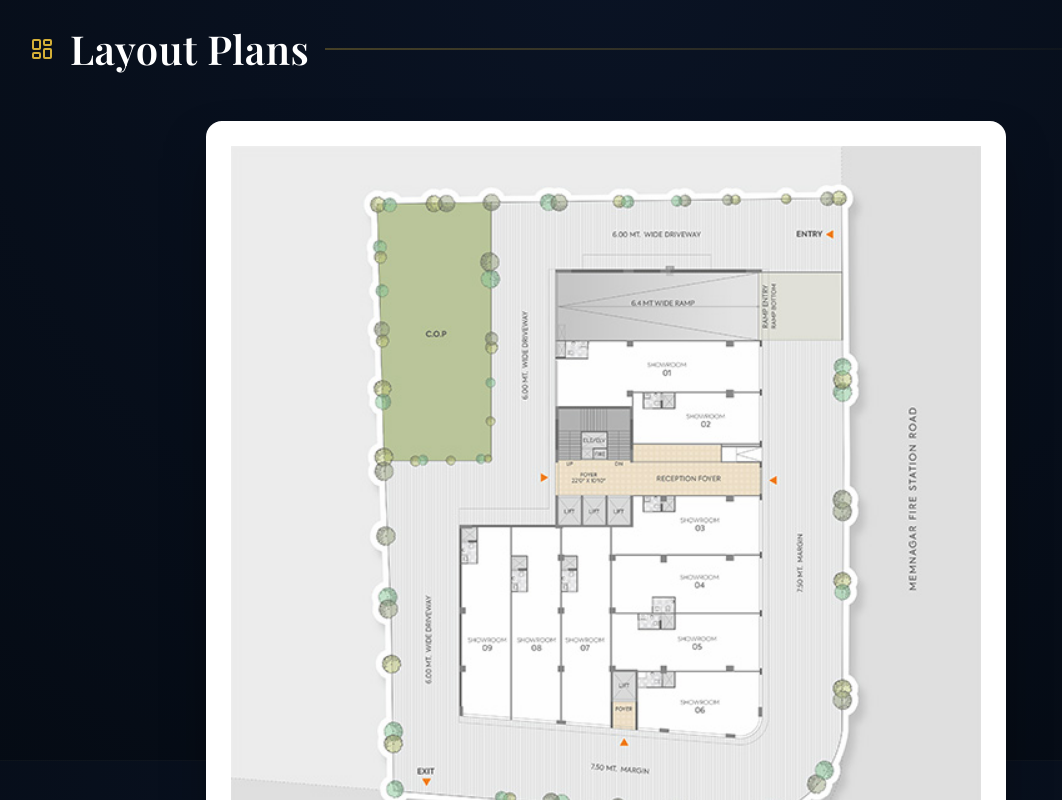
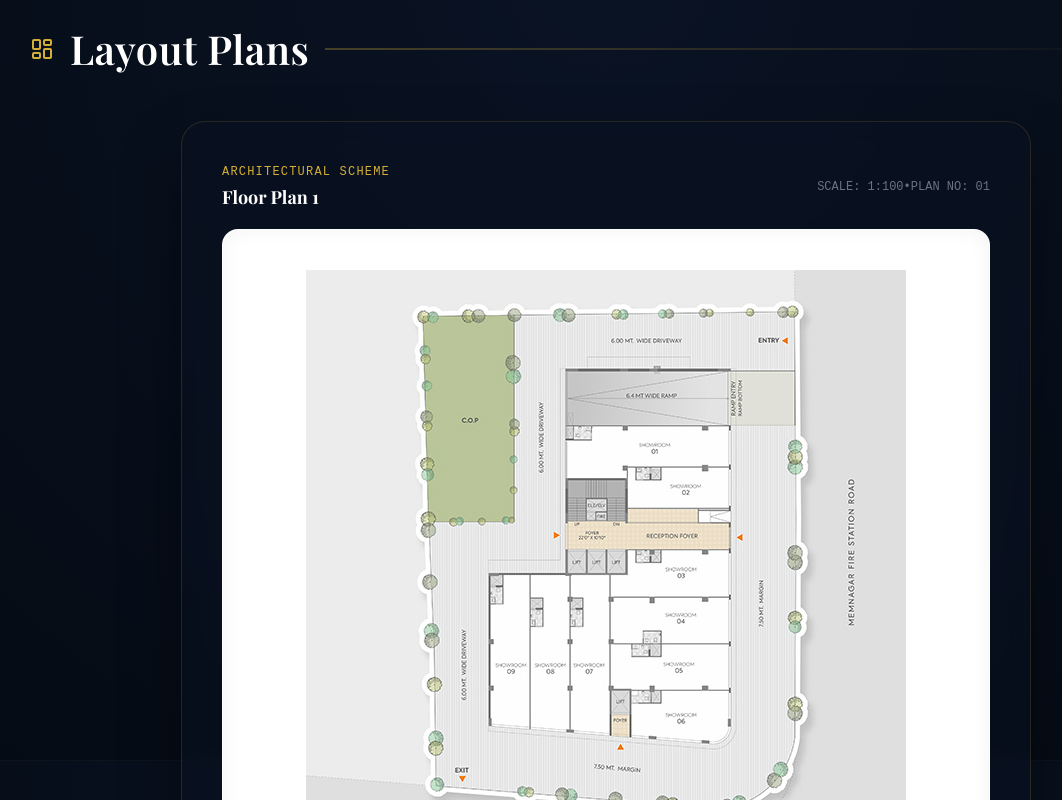
Before and after one commit to previewsites/shreeradhekrishnaconstruction, a React (Vite) app: page /#/projects/cross-roads in a window 1280 px wide. Shown: the part 2440-3240 px from the top of the page, without its empty margins (34-1096 px from the left). Built offline with nearby package versions, Linux system fonts and the light colour scheme; a web font is replaced by a local one.

Commit message:
design: overhaul layout blueprints into detailed dark cards with padded frames

```diff
--- a/src/pages/ProjectDetail.css
+++ b/src/pages/ProjectDetail.css
@@ -232,21 +232,42 @@
 }
 
 .layout-item {
-  max-width: 800px;
+  max-width: 850px;
+  width: 100%;
   margin: 0 auto;
-  border-radius: 16px;
-  overflow: hidden;
-  border: 1px solid rgba(255, 255, 255, 0.1);
-  background: #fff;
-  padding: 1.5rem;
-  box-shadow: 0 25px 50px -12px rgba(0, 0, 0, 0.5);
+  border-radius: 24px;
+  border: 1px solid rgba(212, 175, 55, 0.15);
+  background: rgba(10, 19, 36, 0.4);
+  padding: 2.5rem;
+  box-shadow: 0 30px 60px rgba(0, 0, 0, 0.4);
+  backdrop-filter: blur(10px);
 }
 
-.layout-item img {
-  width: 100%;
+.blueprint-header {
+  border-color: rgba(212, 175, 55, 0.15) !important;
+}
+
+.blueprint-image-wrapper {
+  background: #ffffff;
+  padding: 2.5rem;
+  border-radius: 16px;
+  display: flex;
+  justify-content: center;
+  align-items: center;
+  border: 1px solid rgba(255, 255, 255, 0.1);
+  box-shadow: inset 0 0 20px rgba(0, 0, 0, 0.05);
+}
+
+.blueprint-img {
+  max-width: 100%;
   height: auto;
+  object-fit: contain;
   display: block;
-  object-fit: contain;
+  transition: transform 0.4s ease;
+}
+
+.blueprint-image-wrapper:hover .blueprint-img {
+  transform: scale(1.02);
 }
 
 @media (max-width: 1024px) {
--- a/src/pages/ProjectDetail.jsx
+++ b/src/pages/ProjectDetail.jsx
@@ -151,10 +151,23 @@ const ProjectDetail = () => {
             viewport={{ once: true }}
           >
             <h2 className="section-title"><LayoutDashboard className="text-gold" /> Layout Plans</h2>
-            <div className="grid grid-cols-1 gap-8">
+            <div className="layouts-stack flex flex-col gap-12">
               {project.layoutPlans.map((img, i) => (
                 <div key={i} className="layout-item shadow-2xl">
-                  <img src={img} alt={`${project.title} layout ${i + 1}`} />
+                  <div className="blueprint-header flex justify-between items-center mb-4 pb-4 border-b border-[#2a364d]">
+                    <div className="blueprint-title flex flex-col">
+                      <span className="text-gold font-mono text-xs uppercase tracking-widest">Architectural Scheme</span>
+                      <span className="text-white font-heading text-lg font-bold">Floor Plan {i + 1}</span>
+                    </div>
+                    <div className="blueprint-meta text-right font-mono text-xs text-gray-500">
+                      <span>SCALE: 1:100</span>
+                      <span className="mx-2">•</span>
+                      <span>PLAN NO: 0{i + 1}</span>
+                    </div>
+                  </div>
+                  <div className="blueprint-image-wrapper">
+                    <img src={img} alt={`${project.title} layout ${i + 1}`} className="blueprint-img" />
+                  </div>
                 </div>
               ))}
             </div>
```
